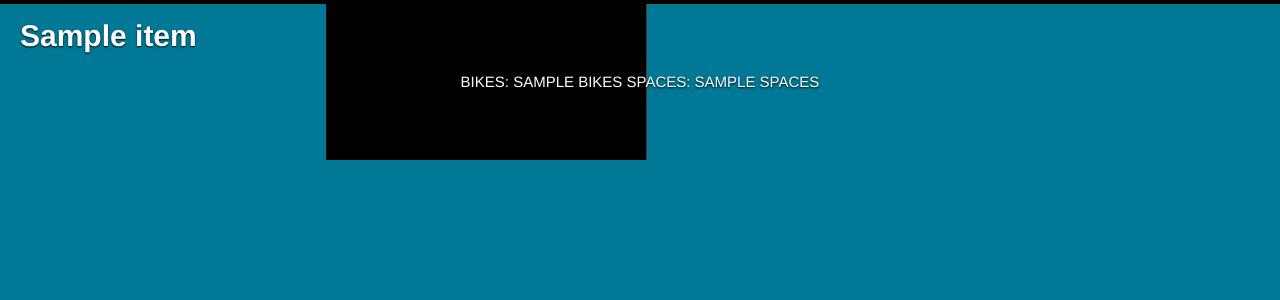
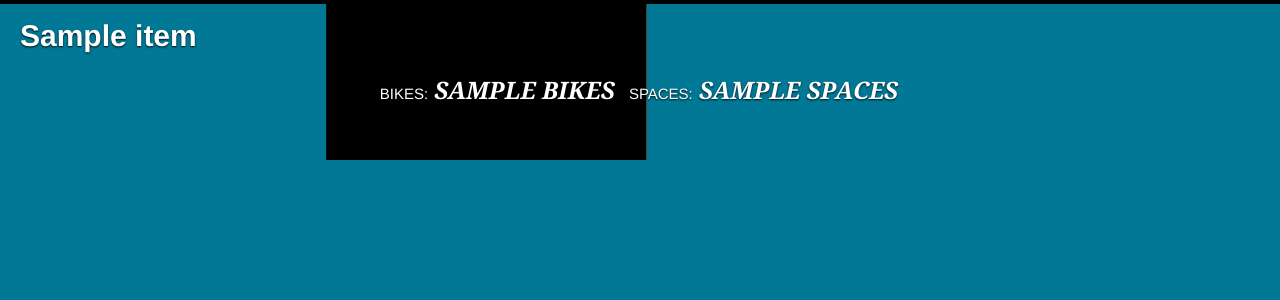
Before and after one commit to errkk/bike_dashboard, a Flask app: template templates/base.html in a window 1280 px wide. Shown: the top 300 px of the page. Run offline with Flask 2, Linux system fonts and the light colour scheme; the template is opened without the code that fills it: most values are stand-ins (such as "Sample title", 1, 10 or a date in 2020).

Commit message:
styling numbers a bit

```diff
--- a/static/style.css
+++ b/static/style.css
@@ -41,3 +41,14 @@ body {
     padding: 0;
     margin: 0 5px 0;
 }
+
+.station p span {
+    padding: 0 4px;
+}
+
+.station p em {
+    font-family: Georgia, serif;
+    font-weight: bold;
+    font-size: 1.6em;
+    padding: 0 2px;
+}
--- a/templates/base.html
+++ b/templates/base.html
@@ -38,8 +38,8 @@
         <div id="item_{{ item.id }}" class="station">
             <h1>{{ item.name }}</h1>
             <p>
-                <span class="bikes">Bikes: {{ item.bikes }}</span>
-                <span class="spaces">Spaces: {{ item.spaces }}</span>
+            <span class="bikes">Bikes: <em>{{ item.bikes }}</em></span>
+            <span class="spaces">Spaces: <em>{{ item.spaces }}</em></span>
             </p>
         </div>
         {% endfor %}
```
